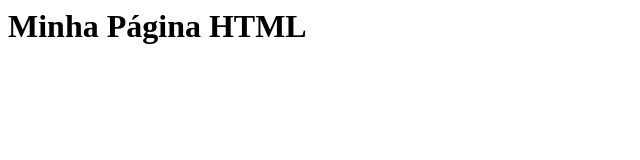
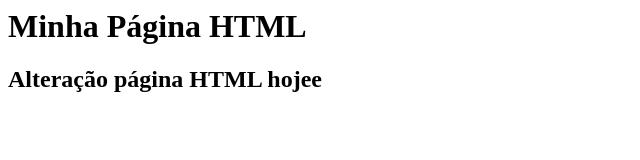
Before and after one commit to biancapasini/gama-no-github, a plain HTML site: page index.html in a window 1280 px wide. Shown: the whole page, without its empty margins (0-640 px from the left). Drawn offline with Linux system fonts and the light colour scheme.

Commit message:
arquivo index.html atualizado novamente

```diff
--- a/index.html
+++ b/index.html
@@ -1,5 +1,6 @@
 <html>
     <body>
         <h1>Minha Página HTML</h1>
+        <h2>Alteração página HTML hojee</h2>
     </body>
 </html>
```
